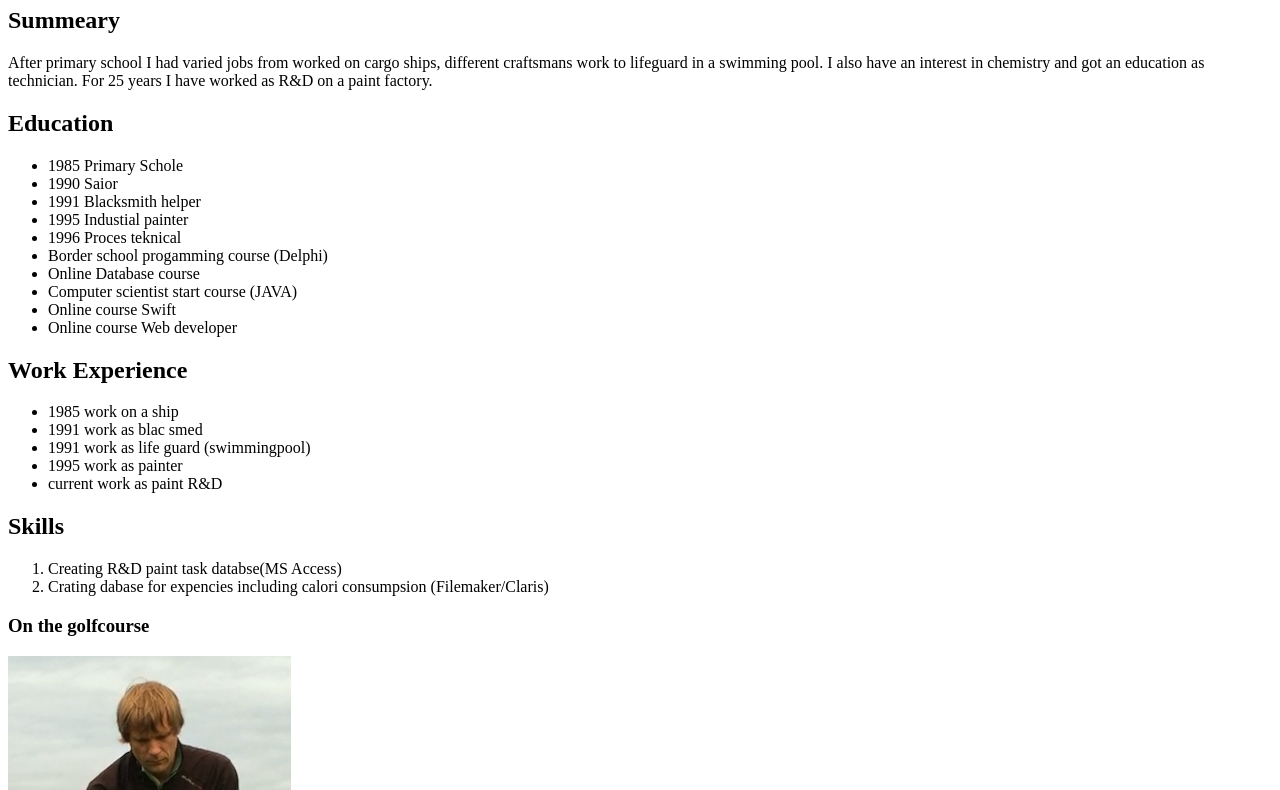
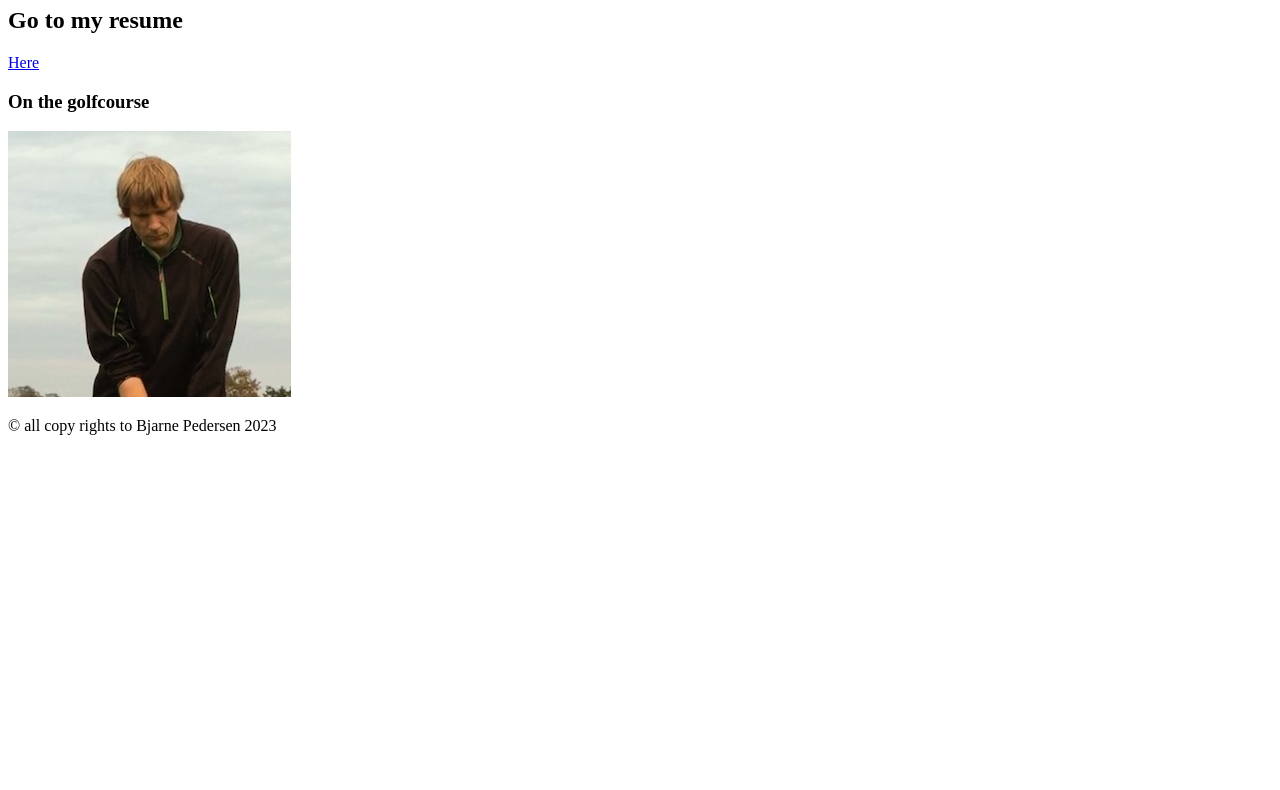
Before and after one commit to TSVinmark/Capstone, a plain HTML site: page index.html in a window 1280 px wide. Shown: the part 73-863 px from the top of the page. After the commit the page ends 800 px from the top, so only its background shows below. Drawn offline with Linux system fonts and the light colour scheme.

Commit message:
Add files via upload

```diff
--- a/index.html
+++ b/index.html
@@ -3,49 +3,19 @@
 
 <head>
     <meta charset="UTF-8">
-    <title>My resume</title>
+    <title>Caption</title>
 </head>
 
 <body>
-    <h1>My resume</h1>
-    <h2>Summeary</h2>
-    <p>After primary school I had varied jobs from worked on cargo ships, different craftsmans work to lifeguard in a
-        swimming
-        pool. I also have an interest in chemistry and got an education as technician. For 25 years I have worked as R&D
-        on a paint factory.
-    </p>
-    <h2>Education</h2>
-    <ul>
-        <li>1985 Primary Schole</li>
-        <li>1990 Saior</li>
-        <li>1991 Blacksmith helper</li>
-        <li>1995 Industial painter</li>
-        <li>1996 Proces teknical</li>
-        <li>Border school progamming course (Delphi)</li>
-        <li>Online Database course</li>
-        <li>Computer scientist start course (JAVA)</li>
-        <li>Online course Swift</li>
-        <li>Online course Web developer</li>
-    </ul>
-    <h2>Work Experience</h2>
-    <ul>
-        <li>1985 work on a ship</li>
-        <li>1991 work as blac smed</li>
-        <li>1991 work as life guard (swimmingpool)</li>
-        <li>1995 work as painter</li>
-        <li>current work as paint R&D</li>
-    </ul>
-    <h2>Skills</h2>
-    <ol>
-        <li>Creating R&D paint task databse(MS Access)</li>
-        <li>Crating dabase for expencies including calori consumpsion (Filemaker/Claris)</li>
-    </ol>
+    <h1>Caption</h1>
+    <h2>Go to my resume</h2>
+    <a href="./public/resume">Here</a>
+
     <h3>On the golfcourse</h3>
     <img src="./assets/images/bjpGolf01.png" alt="Me as golfer">
     <footer>
-        <p>© copy rights all to Bjarne Pedersen 2023</p>
+        <p>© all copy rights to Bjarne Pedersen 2023</p>
     </footer>
 </body>
 
-
 </html>
```
Also changed, not shown: 2 other files.
